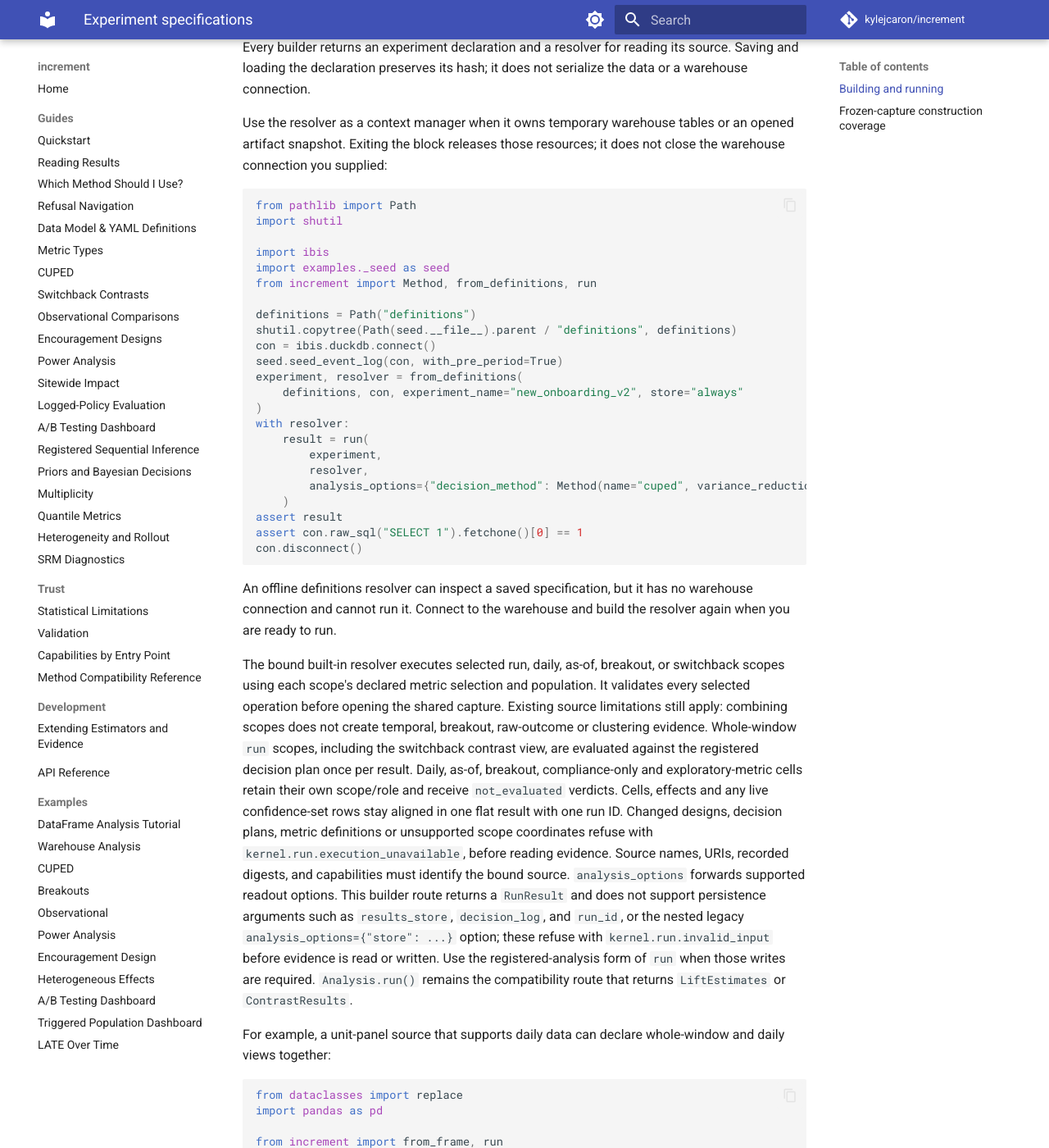
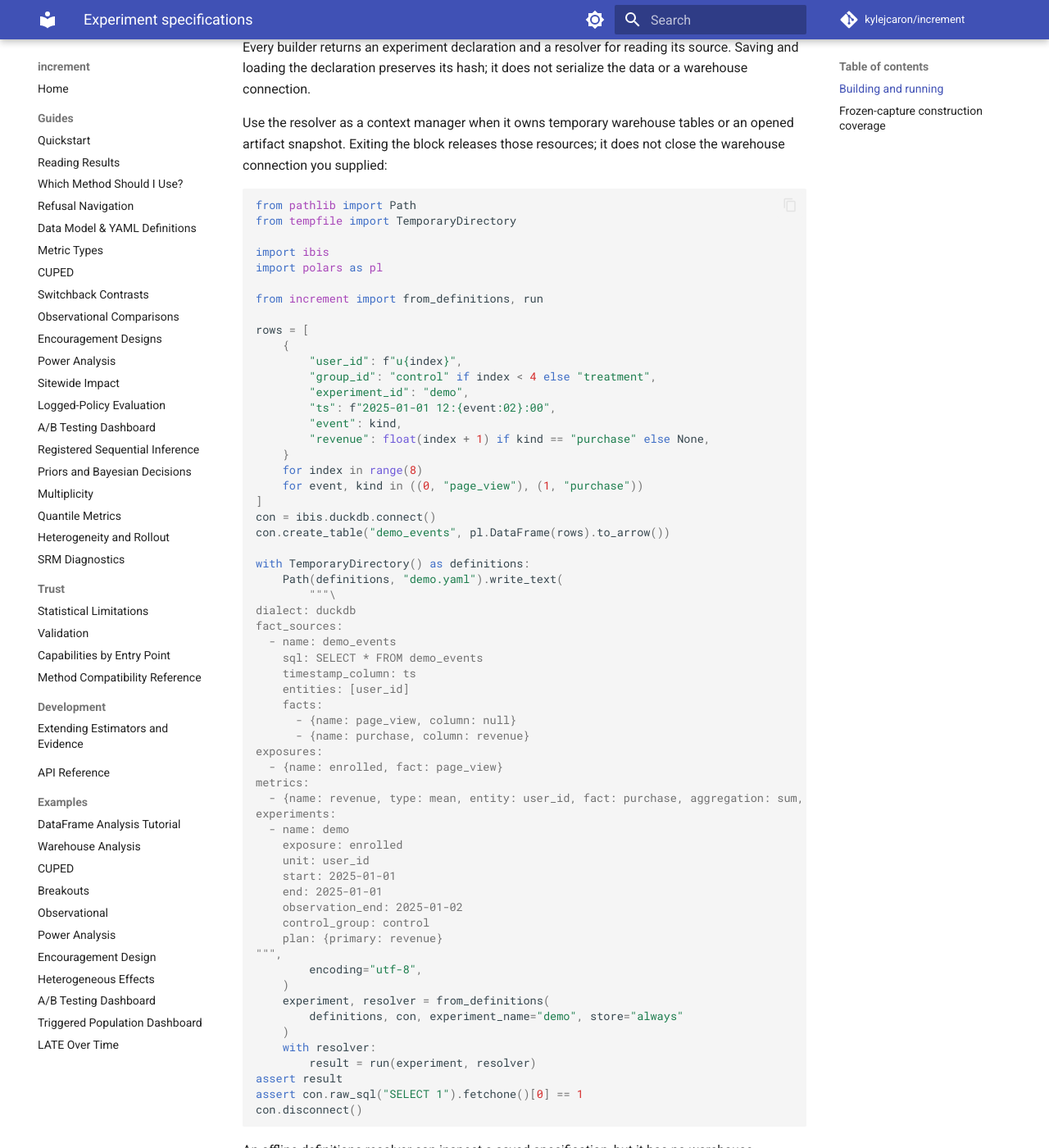
Before and after one commit to kylejcaron/increment, an MkDocs documentation site: the page built from docs/guides/experiment-specifications.md, in a window 1280 px wide and 1400 px high, scrolled down 4488 px. Shown: the whole window at 82% size. Built offline with MkDocs 1.6.1 and Material for MkDocs 9.7.7, drawn with Linux system fonts in a browser that asks for light colours; comment, search, counter and statistics services are not loaded.

````diff
--- a/docs/guides/experiment-specifications.md
+++ b/docs/guides/experiment-specifications.md
@@ -214,25 +214,61 @@
 
 ```python
 from pathlib import Path
-import shutil
+from tempfile import TemporaryDirectory
 
 import ibis
-import examples._seed as seed
-from increment import Method, from_definitions, run
+import polars as pl
 
-definitions = Path("definitions")
-shutil.copytree(Path(seed.__file__).parent / "definitions", definitions)
+from increment import from_definitions, run
+
+rows = [
+    {
+        "user_id": f"u{index}",
+        "group_id": "control" if index < 4 else "treatment",
+        "experiment_id": "demo",
+        "ts": f"2025-01-01 12:{event:02}:00",
+        "event": kind,
+        "revenue": float(index + 1) if kind == "purchase" else None,
+    }
+    for index in range(8)
+    for event, kind in ((0, "page_view"), (1, "purchase"))
+]
 con = ibis.duckdb.connect()
-seed.seed_event_log(con, with_pre_period=True)
-experiment, resolver = from_definitions(
-    definitions, con, experiment_name="new_onboarding_v2", store="always"
-)
-with resolver:
-    result = run(
-        experiment,
-        resolver,
-        analysis_options={"decision_method": Method(name="cuped", variance_reduction="cuped")},
+con.create_table("demo_events", pl.DataFrame(rows).to_arrow())
+
+with TemporaryDirectory() as definitions:
+    Path(definitions, "demo.yaml").write_text(
+        """\
+dialect: duckdb
+fact_sources:
+  - name: demo_events
+    sql: SELECT * FROM demo_events
+    timestamp_column: ts
+    entities: [user_id]
+    facts:
+      - {name: page_view, column: null}
+      - {name: purchase, column: revenue}
+exposures:
+  - {name: enrolled, fact: page_view}
+metrics:
+  - {name: revenue, type: mean, entity: user_id, fact: purchase, aggregation: sum, window_days: 1}
+experiments:
+  - name: demo
+    exposure: enrolled
+    unit: user_id
+    start: 2025-01-01
+    end: 2025-01-01
+    observation_end: 2025-01-02
+    control_group: control
+    plan: {primary: revenue}
+""",
+        encoding="utf-8",
     )
+    experiment, resolver = from_definitions(
+        definitions, con, experiment_name="demo", store="always"
+    )
+    with resolver:
+        result = run(experiment, resolver)
 assert result
 assert con.raw_sql("SELECT 1").fetchone()[0] == 1
 con.disconnect()
````
Also changed, not shown: 5 other files.
